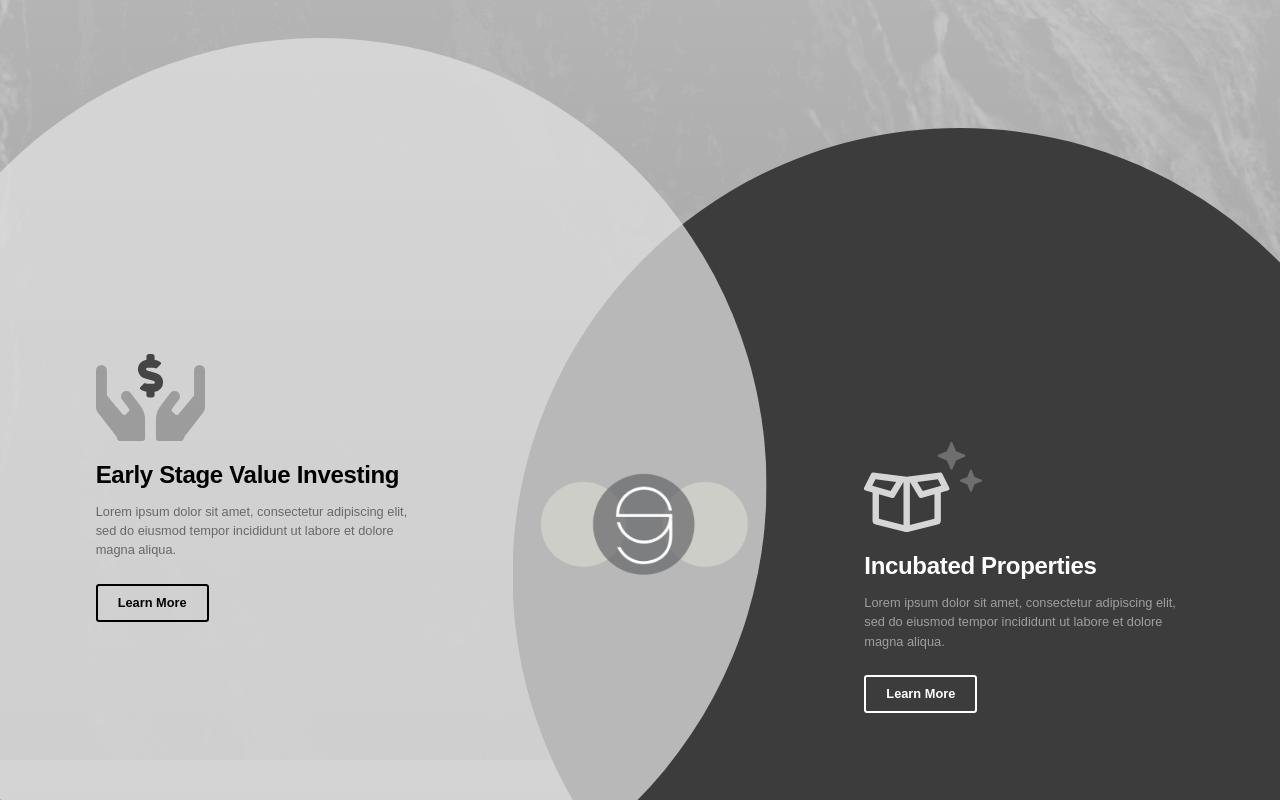
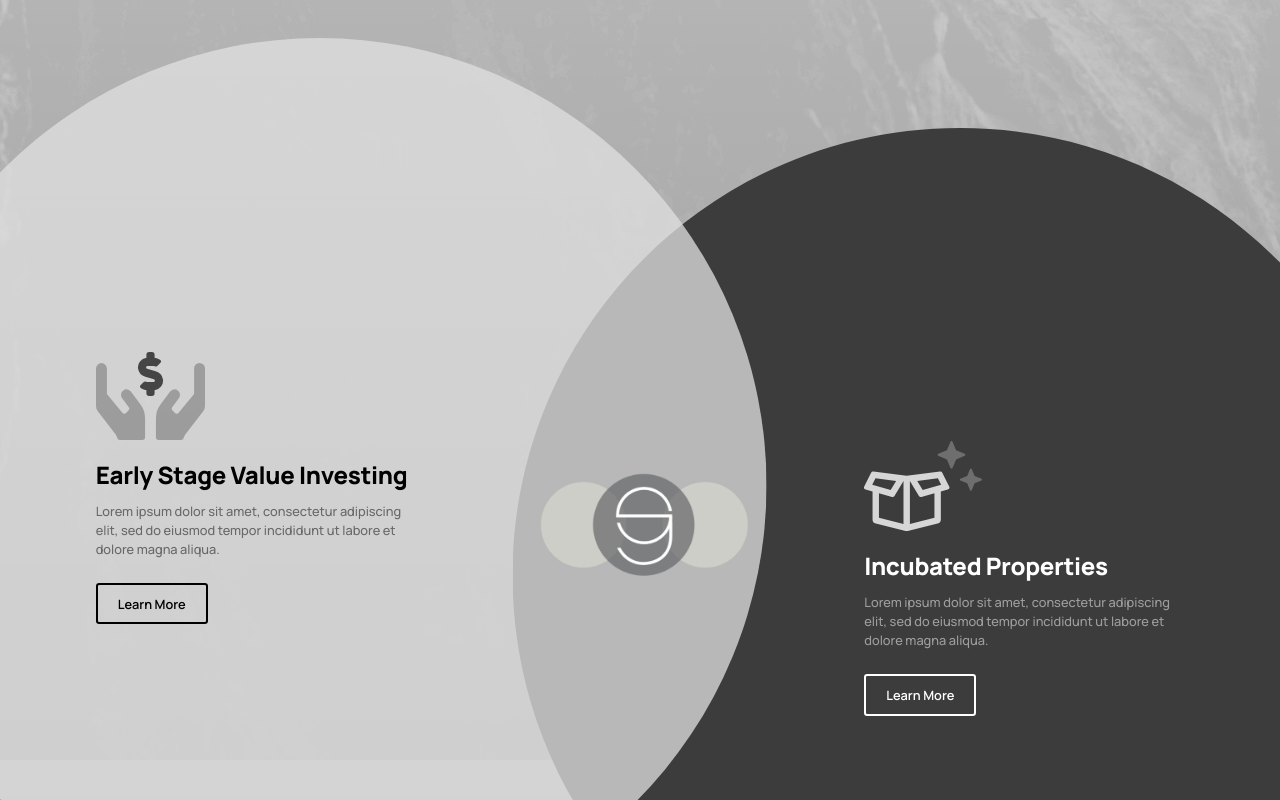
Before and after one commit to rohanbhangui/gsg-website, a React (Create React App) app: page / in a window 1280 px wide. Shown: the part 1400-2200 px from the top of the page. Built offline with nearby package versions, Linux system fonts and the light colour scheme.

Commit message:
added flex spacer

```diff
--- a/public/index.html
+++ b/public/index.html
@@ -41,5 +41,8 @@
     -->
     <script type="module" src="https://unpkg.com/ionicons@5.5.2/dist/ionicons/ionicons.esm.js"></script>
     <script nomodule src="https://unpkg.com/ionicons@5.5.2/dist/ionicons/ionicons.js"></script>
+    <link rel="preconnect" href="https://fonts.googleapis.com">
+    <link rel="preconnect" href="https://fonts.gstatic.com" crossorigin>
+    <link href="https://fonts.googleapis.com/css2?family=Manrope:wght@500;600;800&display=swap" rel="stylesheet">
   </body>
 </html>
--- a/src/assets/styles/globalStyles.js
+++ b/src/assets/styles/globalStyles.js
@@ -4,8 +4,6 @@ import Typography from './typography';
 import Speckles from "../img/speckles.png";
 
 const GlobalStyle = createGlobalStyle`
-  @import url('https://fonts.googleapis.com/css2?family=Manrope:wght@500;600;800&display=swap');
-
   * {
     margin: 0;
     padding: 0;
--- a/src/pages/home/home.js
+++ b/src/pages/home/home.js
@@ -624,6 +624,11 @@ const Block = styled.div`
     justify-content: space-between;
 
     .flex-item {
+
+      &:first-child {
+        flex: 1 0 auto;
+      }
+
       img {
         height: 4rem;
         width: auto;
```
